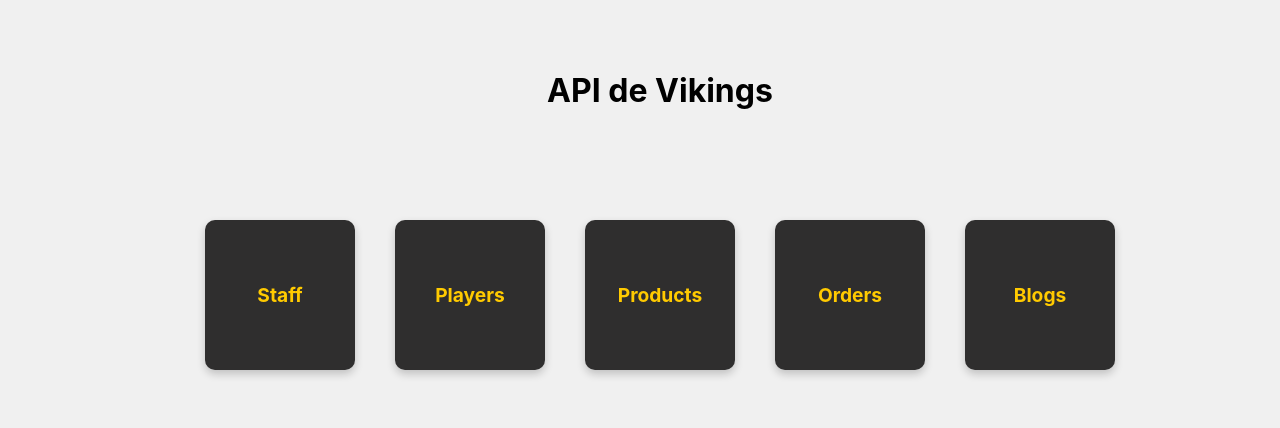
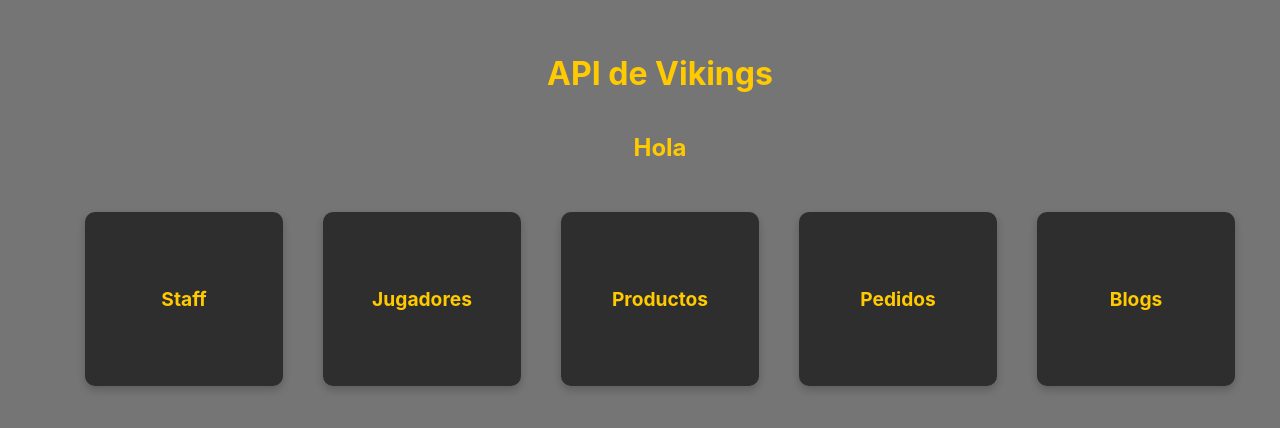
Before and after one commit to rupi014/frontend-api, a React (Create React App) app: page /status in a window 1280 px wide. Shown: the part 168-596 px from the top of the page. Built offline with nearby package versions, Linux system fonts and the light colour scheme.

Commit message:
retoques

```diff
--- a/src/components/Home.scss
+++ b/src/components/Home.scss
@@ -1,35 +1,60 @@
+html, body {
+    margin: 0;
+    padding: 0;
+    width: 100%;
+    height: 100%;
+    overflow: hidden;
+    background-color: #757575; /* Evita el deslizamiento horizontal y vertical */
+}
+
+#root {
+    height: 100%; /* Asegura que el contenedor principal ocupe todo el alto */
+    display: flex;
+    flex-direction: column;
+}
+
 .home-container {
     display: flex;
     flex-direction: column;
     align-items: center;
     justify-content: center;
-    height: 100vh;
-    background-color: #f5f5f5;
+    flex: 1; /* Asegura que el contenedor ocupe todo el espacio disponible */
+
     font-family: 'Roboto', sans-serif;
+    box-sizing: border-box; /* Asegura que el padding se incluya en el alto total */
+    width: 100%; /* Asegura que el contenedor ocupe todo el ancho */
+    height: 100%; /* Asegura que el contenedor ocupe todo el alto */
+}
 
 h1 {
     font-size: 2.5rem;
-      color: #3f51b5;
+    color: #FFCA00;
     margin-bottom: 1rem;
 }
 
 p {
     font-size: 1.25rem;
-      color: #757575;
+    color: #FFCA00;
     margin-bottom: 2rem;
 }
 
 a {
   text-decoration: none;
-      color: #ffffff;
-      background-color: #3f51b5;
+  font-size: 1.25rem;
+  color: #FFCA00;
+  background-color: #2f2e2e;
   padding: 0.75rem 1.5rem;
   border-radius: 4px;
   margin: 0.5rem 0;
   transition: background-color 0.3s;
+  width: 200px; /* Ancho fijo para los botones */
+  text-align: center; /* Centra el texto dentro del botón */
+  display: flex;
+  justify-content: center;
+  align-items: center;
+  height: 50px;
 
     &:hover {
-        background-color: #303f9f;
+        background-color: #161616;
     }
 }
-  }
--- a/src/components/LoginForm.js
+++ b/src/components/LoginForm.js
@@ -18,6 +18,7 @@ const LoginForm = () => {
 
       const response = await axios.post('https://vikingsdb.up.railway.app/token', params);
       localStorage.setItem('token', response.data.access_token);
+      localStorage.setItem('userName', username);
       console.log('Inicio de sesión exitoso', response.data);
       navigate('/status', { state: { isLoggedIn: true } });
     } catch (error) {
--- a/src/components/LoginForm.scss
+++ b/src/components/LoginForm.scss
@@ -1,9 +1,17 @@
+html, body {
+  margin: 0;
+  padding: 0;
+  width: 100%;
+  height: 100%;
+  overflow: hidden;
+  background-color: #757575; /* Evita el deslizamiento horizontal y vertical */
+}
+
 .login-container {
     display: flex;
     justify-content: center;
     align-items: center;
     height: 100vh;
-    background-color: #e0e0e0;
   }
 
   form {
--- a/src/components/RegisterForm.scss
+++ b/src/components/RegisterForm.scss
@@ -58,8 +58,8 @@ body {
   .register-form button {
     width: 100%;
     padding: 0.75rem;
-    background-color: #f7e70b;
-    color: #7a7474;
+    background-color: #2f2e2e;
+    color: #FFCA00;
     border: none;
     border-radius: 4px;
     cursor: pointer;
@@ -67,5 +67,5 @@ body {
   }
 
   .register-form button:hover {
-    background-color: #9a9c07;
+    background-color: #161616;
   }
--- a/src/components/Status.js
+++ b/src/components/Status.js
@@ -1,19 +1,28 @@
-import React from 'react';
+import React, { useEffect, useState } from 'react';
 import { Link } from 'react-router-dom';
 import './status.scss';
 
 const Status = () => {
+  const [userName, setUserName] = useState('');
+
+  useEffect(() => {
+    const storedUserName = localStorage.getItem('userName');
+    if (storedUserName) {
+      setUserName(storedUserName.charAt(0).toUpperCase() + storedUserName.slice(1));
+    }
+  }, []);
+
   return (
     <div className="container">
       <h1>API de Vikings</h1>
+      <h2>Hola {userName}</h2>
       <div className="navigation">
         <Link to="/sections/staff" className="button">Staff</Link>
-        <Link to="/sections/players" className="button">Players</Link>
-        <Link to="/sections/products" className="button">Products</Link>
-        <Link to="/sections/orders" className="button">Orders</Link>
+        <Link to="/sections/players" className="button">Jugadores</Link>
+        <Link to="/sections/products" className="button">Productos</Link>
+        <Link to="/sections/orders" className="button">Pedidos</Link>
         <Link to="/sections/blogs" className="button">Blogs</Link>
       </div>
-
     </div>
   );
 };
--- a/src/components/sections/orders.js
+++ b/src/components/sections/orders.js
@@ -22,7 +22,7 @@ const Orders = () => {
   return (
     <div className="container">
         <div className="section">
-        <h2>Orders</h2>
+        <h2>Pedidos</h2>
         <ul>
             <li className="header">
             <span>ID</span>
--- a/src/components/sections/players.js
+++ b/src/components/sections/players.js
@@ -21,7 +21,7 @@ const Players = () => {
   return (
     <div className="container">
         <div className="section">
-        <h2>Players</h2>
+        <h2>Jugadores</h2>
         <ul>
             <li className="header">
             <span>Imagen</span>
--- a/src/components/sections/products.js
+++ b/src/components/sections/products.js
@@ -21,7 +21,7 @@ const Products = () => {
   return (
     <div className="container">
         <div className="section">
-        <h2>Products</h2>
+        <h2>Productos</h2>
         <ul>
             <li className="header">
             <span>Imagen</span>
--- a/src/components/sections/section_style.scss
+++ b/src/components/sections/section_style.scss
@@ -24,6 +24,7 @@ html, body {
     font-size: 1.5em;
     margin-bottom: 10px;
     text-align: center;
+    color: #FFCA00;
   }
 
   .section ul {
@@ -33,7 +34,8 @@ html, body {
 
   .section .header {
     font-weight: bold;
-    background-color: #f0f0f0;
+    background-color: #2f2e2e;
+    color: #FFCA00;
     border: none;
     box-shadow: none;
     display: flex;
--- a/src/components/status.scss
+++ b/src/components/status.scss
@@ -19,8 +19,15 @@ html, body {
 
 h1 {
   font-size: 2em;
-  margin-bottom: 100px;
+  margin-bottom: 20px;
   text-align: center;
+}
+
+h2 {
+  font-size: 1.5em;
+  margin-bottom: 40px;
+  text-align: center;
+  color: #FFCA00;
 }
 
 .navigation {
```
Lines whose indentation alone changed are shown as unchanged.
